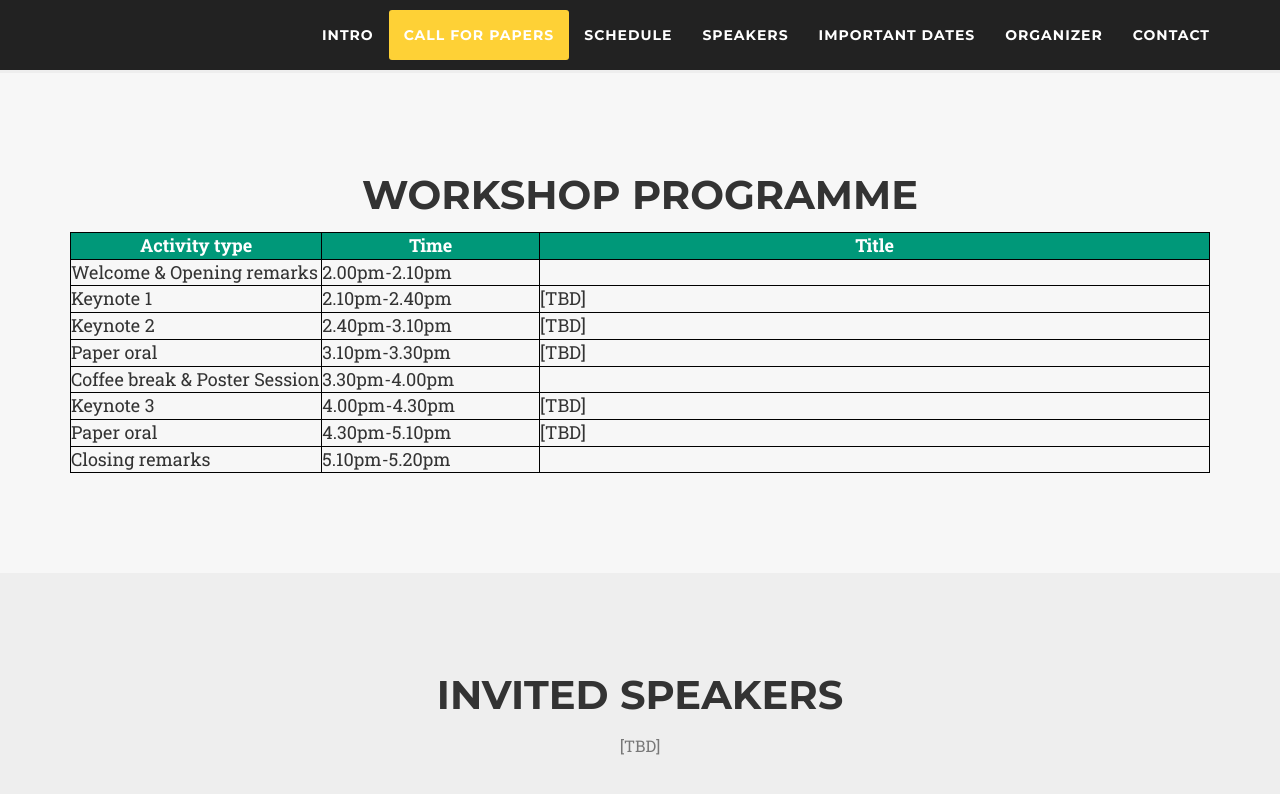
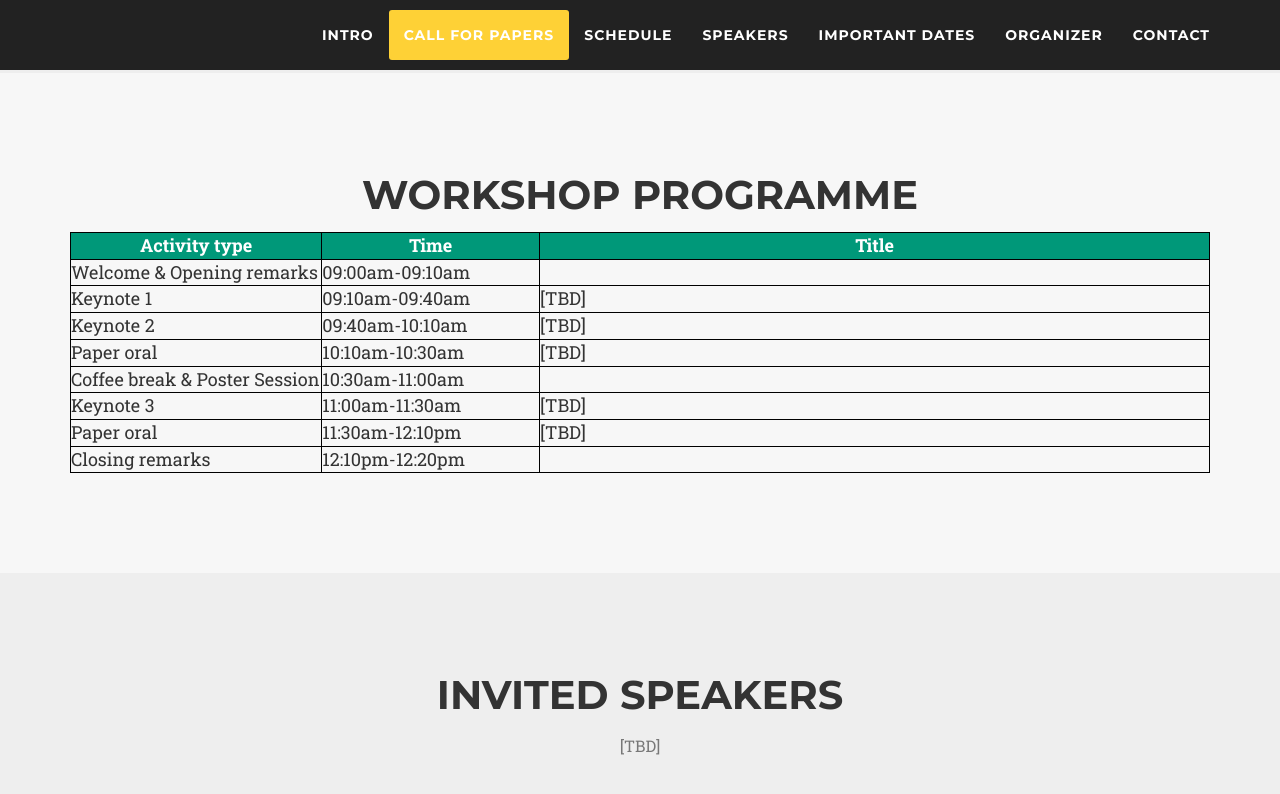
Before and after one commit to mmgensr-cikm25/mmgensr-cikm25.github.io, a Jekyll site: the page built from index.md, in a window 1280 px wide and 900 px high, scrolled down 2169 px. Shown: the top 794 px of the window. Built offline with Jekyll 4.4.1, drawn with Linux system fonts in a browser that asks for light colours; nearby versions of some CDN libraries; some web fonts are replaced.

Commit message:
Update schedule.html

```diff
--- a/_includes/schedule.html
+++ b/_includes/schedule.html
@@ -25,14 +25,14 @@
     </div>
     <table style="width: 100%">
         <tr> <th width=150px> Activity type </th> <th width=130px> Time </th> <th width=400px> Title </th> </tr>
-        <tr> <td width=150px> Welcome & Opening remarks </td> <td width=130px> 2.00pm-2.10pm </td> <td></td> </tr>
-        <tr> <td width=150px>Keynote 1</td> <td width=130px>2.10pm-2.40pm</td> <td width=400px>[TBD]</td> </tr>
-        <tr> <td width=150px>Keynote 2</td> <td width=130px>2.40pm-3.10pm</td> <td width=400px>[TBD]</td> </tr>
-        <tr> <td width=150px>Paper oral</td> <td width=130px>3.10pm-3.30pm</td> <td width=400px>[TBD]</td> </tr>
-        <tr> <td width=150px> Coffee break & Poster Session </td> <td width=130px> 3.30pm-4.00pm</td><td></td> </tr>
-        <tr> <td width=150px>Keynote 3</td> <td width=130px>4.00pm-4.30pm</td> <td width=400px>[TBD]</td> </tr>
-        <tr> <td width=150px>Paper oral</td> <td width=130px>4.30pm-5.10pm</td> <td width=400px>[TBD]</td> </tr>
-        <tr> <td width=150px> Closing remarks </td> <td width=130px> 5.10pm-5.20pm </td> <td></td> </tr>
+        <tr> <td width=150px> Welcome & Opening remarks </td> <td width=130px> 09:00am-09:10am </td> <td></td> </tr>
+        <tr> <td width=150px>Keynote 1</td> <td width=130px>09:10am-09:40am</td> <td width=400px>[TBD]</td> </tr>
+        <tr> <td width=150px>Keynote 2</td> <td width=130px>09:40am-10:10am</td> <td width=400px>[TBD]</td> </tr>
+        <tr> <td width=150px>Paper oral</td> <td width=130px>10:10am-10:30am</td> <td width=400px>[TBD]</td> </tr>
+        <tr> <td width=150px> Coffee break & Poster Session </td> <td width=130px> 10:30am-11:00am</td><td></td> </tr>
+        <tr> <td width=150px>Keynote 3</td> <td width=130px>11:00am-11:30am</td> <td width=400px>[TBD]</td> </tr>
+        <tr> <td width=150px>Paper oral</td> <td width=130px>11:30am-12:10pm</td> <td width=400px>[TBD]</td> </tr>
+        <tr> <td width=150px> Closing remarks </td> <td width=130px> 12:10pm-12:20pm </td> <td></td> </tr>
 
     </table>
   </div>
```
